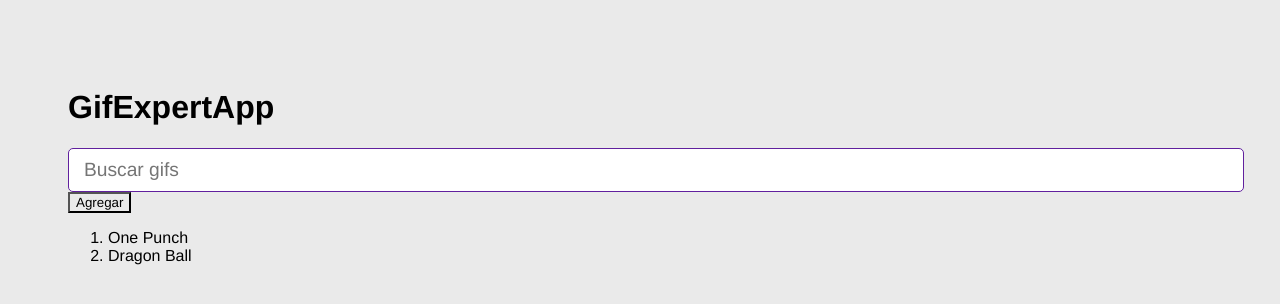
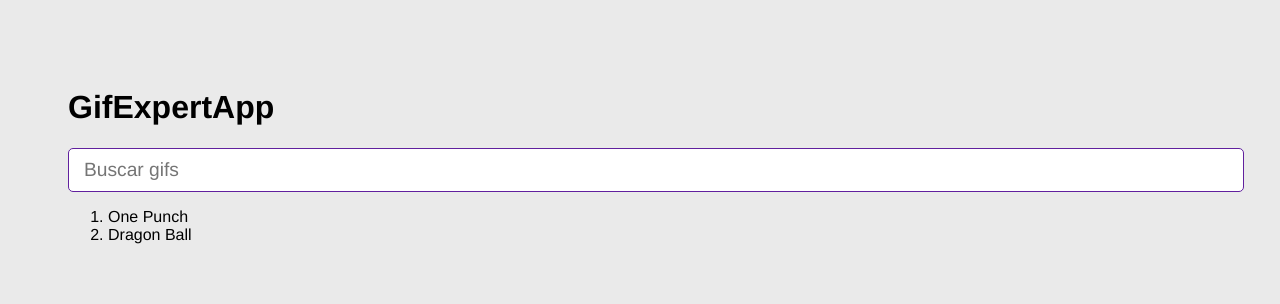
Before and after one commit to David-Josue-Murillo/Gif_Expert_App, a React (Vite) app: page / in a window 1280 px wide. Shown: the top 304 px of the page. Built offline with nearby package versions, Linux system fonts and the light colour scheme.

Commit message:
Eliminando boton inncesario

```diff
--- a/src/components/AddCAtegory.jsx
+++ b/src/components/AddCAtegory.jsx
@@ -19,15 +19,13 @@ export const AddCAtegory = ({categories,setCategories}) => {
     }
 
     return (
-        <form>
+        <form onSubmit={ onSubmit }>
             <input
                 type="text"
                 placeholder="Buscar gifs"
                 value={ inputValue }
                 onChange={ onInputChange }
                 />
-
-            <button type="submit" onClick={ onSubmit }>Agregar</button>
         </form>
     )
 }
```
